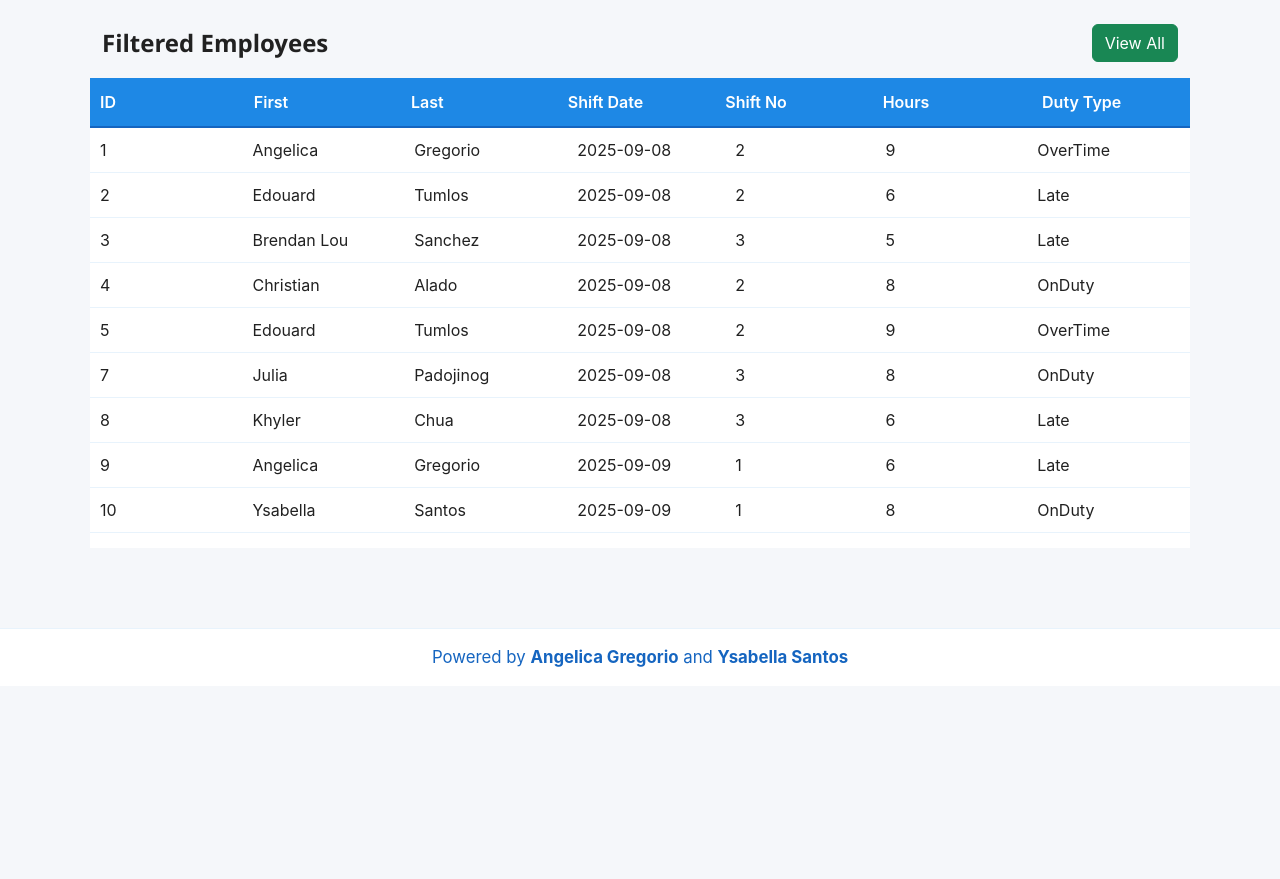
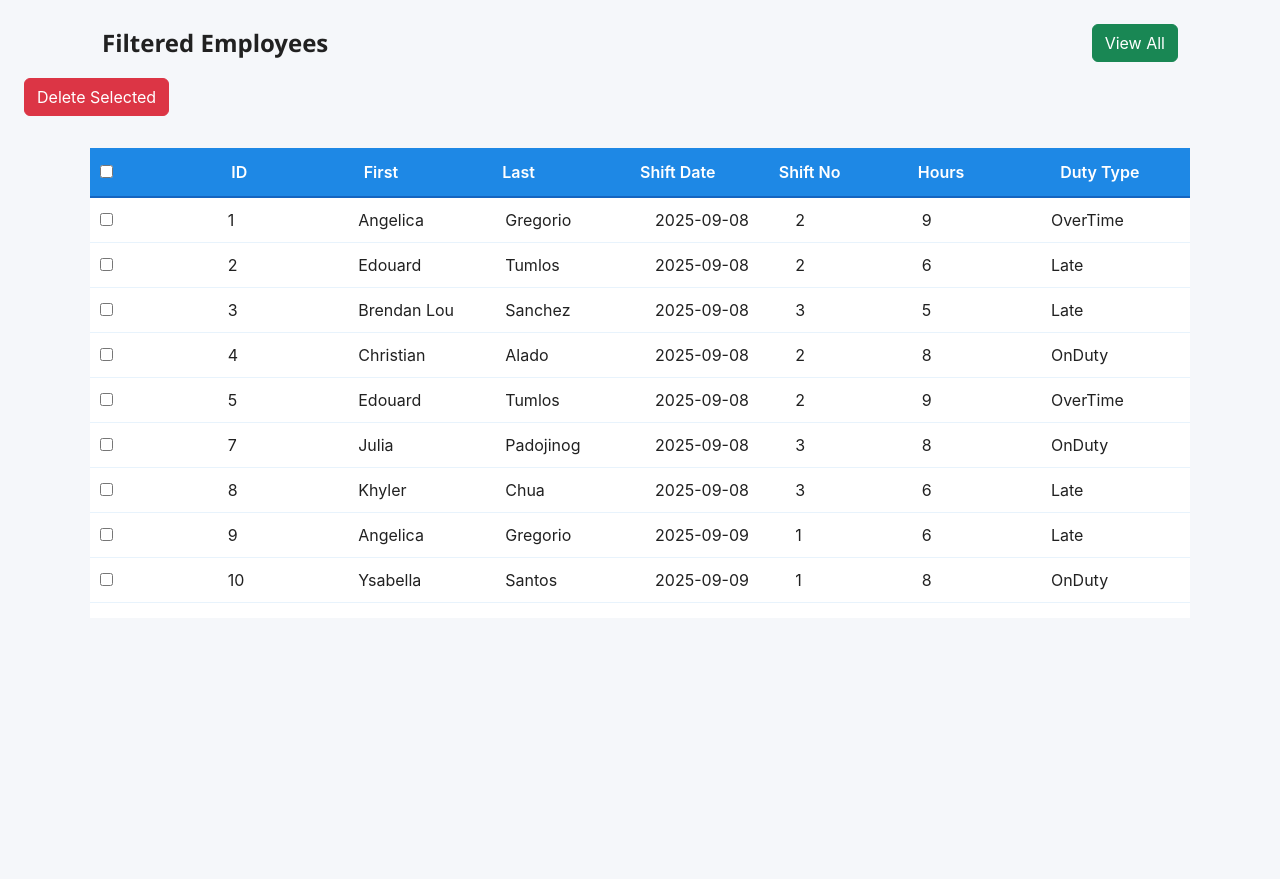
Before and after one commit to angelica-gregorio/employee-management, a PHP site: page / in a window 1280 px wide. Shown: the part 73-952 px from the top of the page. Run offline with PHP 8.4, Linux system fonts and the light colour scheme; data comes from the database, SQL or seed files in the repository.

Commit message:
feat:: implement single and multi-delete functionality for employees

```diff
--- a/index.php
+++ b/index.php
@@ -79,8 +79,9 @@
   exit;
 }
 
+
 // ---------------------------
-// Delete Employee handler
+// Delete Employee handler (single and multi)
 // ---------------------------
 if (isset($_POST["delete"])) {
   $id = $_POST["id"];
@@ -95,6 +96,26 @@
     $_SESSION['toast'] = "Employee deleted successfully!";
   } else {
     $_SESSION['toast'] = "❌ Error deleting employee!";
+  }
+  header("Location: " . $_SERVER['PHP_SELF']);
+  exit;
+}
+
+// Multi-delete handler
+if (isset($_POST['delete_selected']) && !empty($_POST['selected_ids'])) {
+  $ids = array_map('intval', $_POST['selected_ids']);
+  $idList = implode(',', $ids);
+  $sql = "DELETE FROM employeedetails WHERE DataEntryID IN ($idList)";
+  if ($conn->query($sql)) {
+    // Check if table is now empty, then reset AUTO_INCREMENT
+    $check = $conn->query("SELECT COUNT(*) as cnt FROM employeedetails");
+    $row = $check ? $check->fetch_assoc() : null;
+    if ($row && $row['cnt'] == 0) {
+      $conn->query("ALTER TABLE employeedetails AUTO_INCREMENT = 1");
+    }
+    $_SESSION['toast'] = "Selected employees deleted successfully!";
+  } else {
+    $_SESSION['toast'] = "❌ Error deleting selected employees!";
   }
   header("Location: " . $_SERVER['PHP_SELF']);
   exit;
@@ -196,7 +217,7 @@
 </head>
 
 <body>
-
+  <div class="d-flex flex-column min-vh-100">
   <!-- SPLASH SCREEN -->
     <!--
       Splash screen shown on page load. Includes:
@@ -297,8 +318,12 @@
           </div>
                 </div>
                 <table class="employee-table">
+                <form id="multiDeleteForm" method="post" onsubmit="return confirm('Delete selected employees?');">
+                  <button type="submit" name="delete_selected" class="btn btn-danger mb-2">Delete Selected</button>
+                  <table class="employee-table">
                     <thead>
                       <tr>
+                        <th><input type="checkbox" id="selectAll"></th>
                         <th>ID</th>
                         <th>First</th>
                         <th>Last</th>
@@ -314,6 +339,7 @@
                       if ($data && $data->num_rows > 0) {
                         while ($row = $data->fetch_assoc()) {
                           echo "<tr>
+                            <td><input type='checkbox' class='row-checkbox' name='selected_ids[]' value='{$row['DataEntryID']}'></td>
                             <td>{$row['DataEntryID']}</td>
                             <td>{$row['FirstName']}</td>
                             <td>{$row['LastName']}</td>
@@ -324,11 +350,12 @@
                           </tr>";
                         }
                       } else {
-                            echo "<tr><td colspan='7' class='text-center text-muted'>No records found</td></tr>";
+                        echo "<tr><td colspan='8' class='text-center text-muted'>No records found</td></tr>";
                       }
                       ?>
                     </tbody>
                   </table>
+                </form>
             </div>
         </div>
     </div>
@@ -456,9 +483,11 @@
     <script src="https://cdn.jsdelivr.net/npm/bootstrap@5.3.2/dist/js/bootstrap.bundle.min.js"></script>
     <script src="script.js"></script>
 
-    <footer class="text-center py-3" style="background: var(--surface); color: var(--primary-dark); font-size: 1.05rem; border-top: 1px solid var(--primary-light); margin-top: 32px;">
+
+    <footer class="text-center py-3 mt-auto sticky-footer" style="background: var(--surface); color: var(--primary-dark); font-size: 1.05rem; border-top: 1px solid var(--primary-light);">
       Powered by <strong>Angelica Gregorio</strong> and <strong>Ysabella Santos</strong>
     </footer>
+    </div>
 </body>
 
 </html>
--- a/script.js
+++ b/script.js
@@ -1,4 +1,23 @@
 document.addEventListener("DOMContentLoaded", function () {
+  // Multi-delete: Select all checkboxes
+  const selectAll = document.getElementById('selectAll');
+  const checkboxes = document.querySelectorAll('.row-checkbox');
+  if (selectAll) {
+    selectAll.addEventListener('change', function () {
+      document.querySelectorAll('.row-checkbox').forEach(cb => {
+        cb.checked = selectAll.checked;
+      });
+    });
+  }
+  // Uncheck selectAll if any row is unchecked
+  document.addEventListener('change', function (e) {
+    if (e.target.classList.contains('row-checkbox')) {
+      if (!e.target.checked && selectAll) selectAll.checked = false;
+      if (selectAll && document.querySelectorAll('.row-checkbox:checked').length === document.querySelectorAll('.row-checkbox').length) {
+        selectAll.checked = true;
+      }
+    }
+  });
   // Splash Screen Logic
   const splash = document.getElementById("splash-screen");
   if (splash) {
--- a/style.css
+++ b/style.css
@@ -1,3 +1,16 @@
+/* No records found row color fix for dark mode */
+body.dark-mode .employee-table .text-muted {
+  color: #bdbdbd !important;
+  background: #23233a !important;
+}
+/* Sticky footer support for flexbox layout */
+.sticky-footer {
+  position: relative;
+  left: 0;
+  bottom: 0;
+  width: 100%;
+  z-index: 100;
+}
 /*
 ============================================================
   Employee Management System - Main Stylesheet
@@ -490,3 +503,10 @@
 }
 
 /* END OF STYLESHEET */
+
+/* ---------------- MODAL CARD DARK MODE ---------------- */
+body.dark-mode .modal-content {
+  background: var(--card-bg) !important;
+  color: var(--card-text) !important;
+  box-shadow: var(--shadow);
+}
```
Lines whose indentation alone changed are shown as unchanged.
